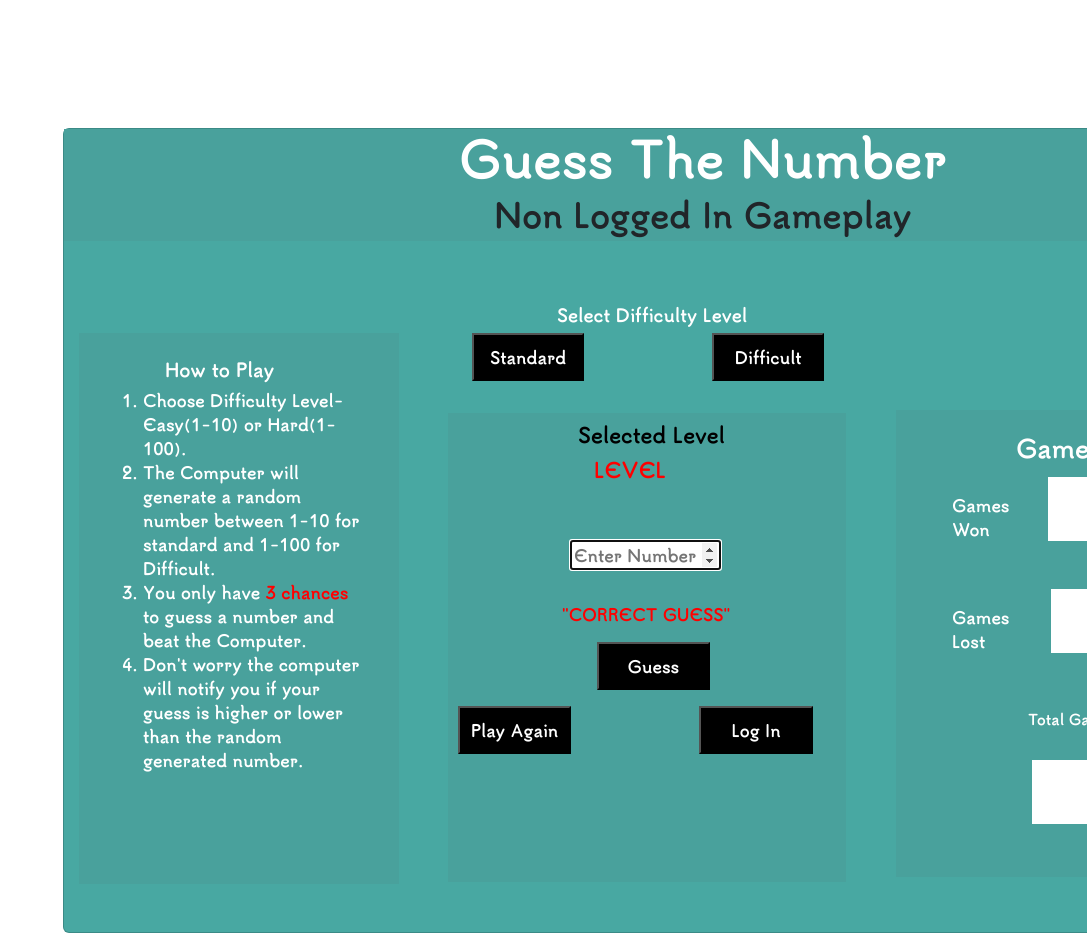
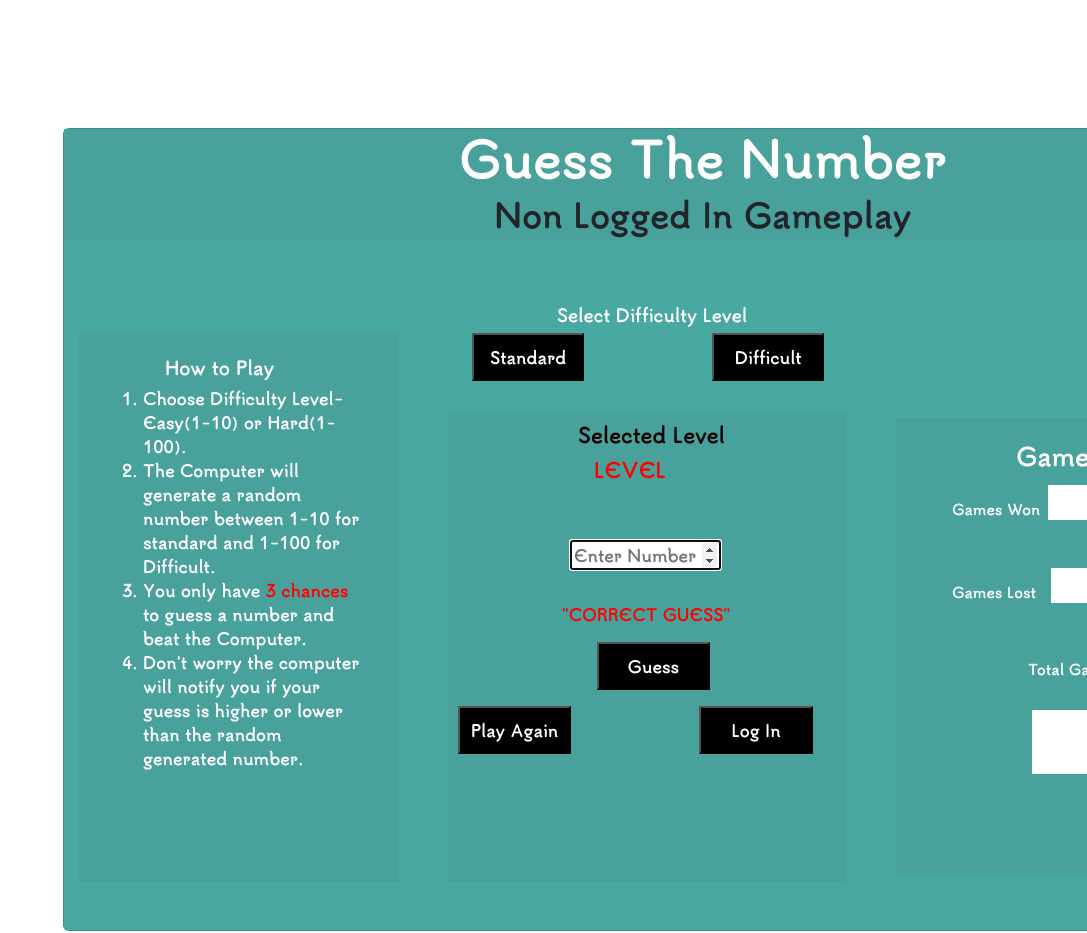
Before and after one commit to AndrewIMLEx/Learning-Project, a React app: page / in a window 1280 px wide. Shown: the top 933 px of the page, without its empty margins (193-1280 px from the left). Built offline with nearby package versions, Linux system fonts and the light colour scheme.

Commit message:
add styling to rules

```diff
--- a/src/style.css
+++ b/src/style.css
@@ -104,6 +104,11 @@ p {
 #played{
     margin: 10px 20px 30px 10px;
 }
+#plays{
+    background-color:white;
+    padding: 2em;
+    margin-left: 2em;
+}
 rules-card{
     padding-left:4em;
 }
@@ -125,17 +130,15 @@ span{
 }
 .tally {
     margin-left: 52em;
-    margin-top: -29.5em;
+    margin-top: -29em;
     background-color: #49A19C;
     margin-right: 0.9em;
     padding: 1.5em;
-    padding-bottom: 3em;
+    padding-bottom: 6em;
 }
 #Tally{
     background-color:white;
 }
-#plays{
-    background-color:white;
-    padding: 2em;
-    margin-left: 2em;
+#won-label,#played{
+    font-size: 14px;
 }
```
